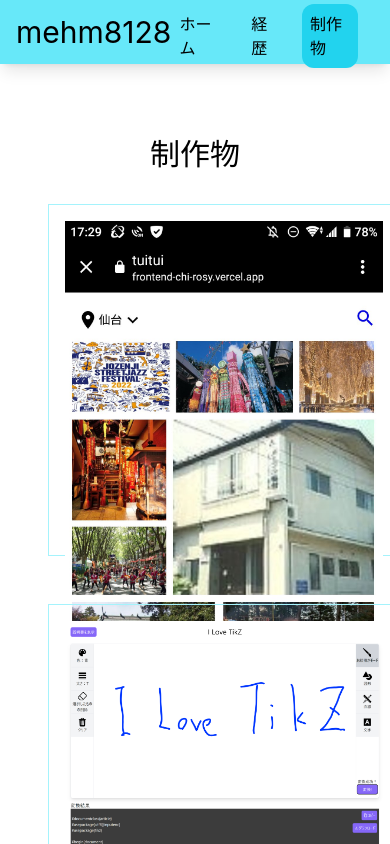
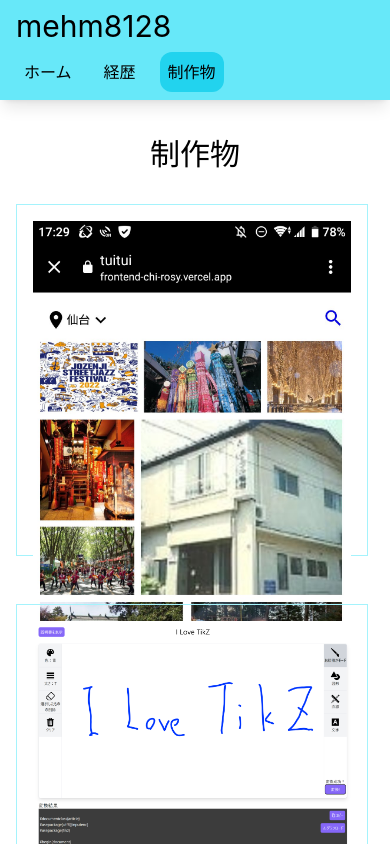
Before and after one commit to mehm8128/mehm8128-portfolio, a Next.js app: page /works in a window 390 px wide. Built offline with nearby package versions, Linux system fonts and the light colour scheme.

Commit message:
スマホ表示を修正

```diff
--- a/src/components/Header.tsx
+++ b/src/components/Header.tsx
@@ -6,7 +6,7 @@
 	const router = useRouter()
 
 	return (
-		<header className='z-2 fixed flex h-16 w-full items-center justify-between bg-cyan-300 py-2 px-4 shadow-lg'>
+		<header className='z-2 min-h-16 fixed flex w-full flex-wrap items-center justify-between bg-cyan-300 py-2 px-4 shadow-lg'>
 			<h1 className='text-3xl'>
 				<Link href='/'>mehm8128</Link>
 			</h1>
--- a/src/pages/works.tsx
+++ b/src/pages/works.tsx
@@ -35,9 +35,9 @@
 	return (
 		<>
 			<div className='flex justify-center py-8'>
-				<h2 className='text-3xl'>制作物</h2>
+				<h2 className='flex items-center text-3xl'>制作物</h2>
 			</div>
-			<div className='px-12 pb-20'>
+			<div className='px-4 pb-20 md:px-12'>
 				<ul className='flex flex-wrap gap-12'>
 					{works.map((work) => (
 						<li key={work.title}>
```
